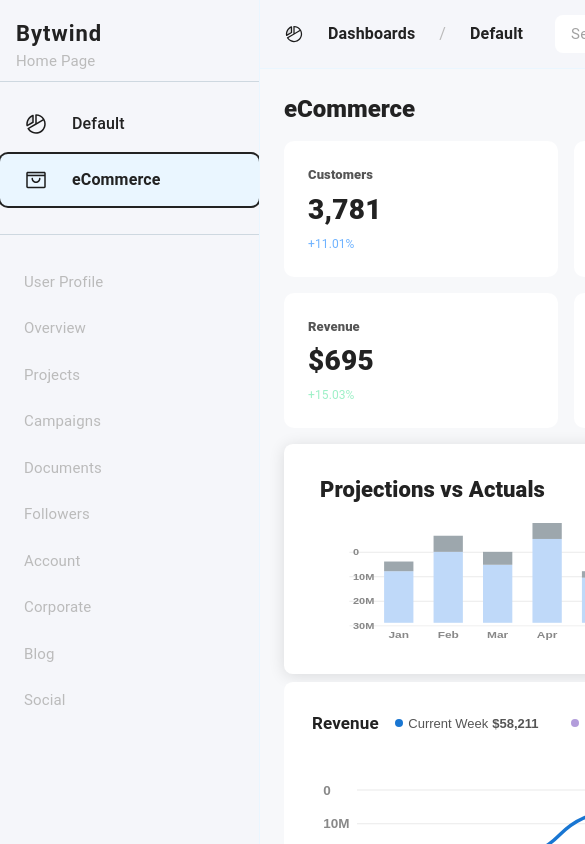
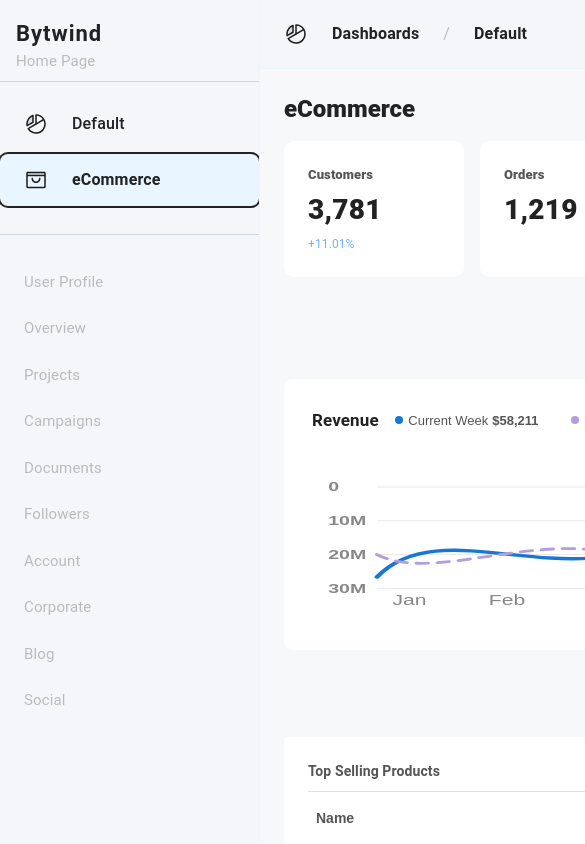
Before and after one commit to priya08dharshini934/Analytics-DashBoard-UI, a Next.js app: page / in a window 390 px wide. Both pictures are taken after a click on the button "eCommerce". Shown: the top 844 px of the page, 585 px wide, since content can reach past the window. Built offline with nearby package versions, Linux system fonts and the light colour scheme.

Commit message:
Refactor Dashboard component: replace Grid with Box for improved layout and responsiveness.

```diff
--- a/src/app/dashboard.tsx
+++ b/src/app/dashboard.tsx
@@ -148,10 +148,10 @@ export default function DashboardContent() {
                   </Typography>
                 </Box>
                 {/* Top row: Stat cards and Projections vs Actuals */}
-                <Grid container spacing={2} sx={{ mb: 1 }}>
-                  <Box sx={{ display: 'flex', flexWrap: 'wrap', gap: 2, width: '100%' }}>
+                <Box sx={{ display: 'flex', gap: 2, mb: 1 }}>
+                  <Box sx={{ display: 'flex', flex: 2, gap: 2 }}>
                     {STATS.map((stat: typeof STATS[number]) => (
-                      <Box key={stat.label} sx={{ flex: '1 1 22%', minWidth: 180 }}>
+                      <Box key={stat.label} sx={{ flex: 1, minWidth: 180 }}>
                         <CardPaper sx={{ p: 3, borderRadius: 2.5 }}>
                           <Typography sx={{ fontSize: 13, fontWeight: 800, color: theme.palette.text.secondary }}>{stat.label}</Typography>
                           <Typography sx={{ fontSize: 28, fontWeight: 900, mt: 0.5, color: theme.palette.text.primary }}>{stat.value}</Typography>
@@ -160,7 +160,7 @@ export default function DashboardContent() {
                       </Box>
                     ))}
                   </Box>
-                  <Box sx={{ minWidth: 340, maxWidth: 420, width: '100%' }}>
+                  <Box sx={{ flex: 1, minWidth: 340, maxWidth: 420 }}>
                     <CardPaper
                       sx={{
                         px: 4.5,
@@ -262,10 +262,10 @@ export default function DashboardContent() {
                       </Box>
                     </CardPaper>
                   </Box>
-                </Grid>
+                </Box>
                 {/* Middle row: Revenue chart (left), Revenue by Location and Total Sales (right) */}
-                <Grid container spacing={2} sx={{ mb: 1 }}>
-                  <Grid item xs={12} md={8}>
+                <Box sx={{ display: 'flex', gap: 2, mb: 1 }}>
+                  <Box sx={{ flex: 2 }}>
                     <CardPaper sx={{ p: 3.5, minHeight: 220, background: mode === 'dark' ? '#18181b' : '#fff', borderRadius: 2.2 }}>
                       <Box sx={{ display: 'flex', alignItems: 'center', mb: 1 }}>
                         <Typography variant="subtitle2" sx={{ color: theme.palette.text.primary, fontWeight: 700, fontSize: 17 }}>
@@ -336,8 +336,8 @@ export default function DashboardContent() {
                         </svg>
                       </Box>
                     </CardPaper>
-                  </Grid>
-                  <Grid item xs={12} md={4}>
+                  </Box>
+                  <Box sx={{ flex: 1, minWidth: 340, maxWidth: 420 }}>
                     <CardPaper sx={{ p: 2, borderRadius: 3, mb: 2 }}>
                       <Typography variant="subtitle2" sx={{ mb: 1, color: theme.palette.text.secondary, fontWeight: 700 }}>
                         Revenue by Location
@@ -362,11 +362,11 @@ export default function DashboardContent() {
                         ))}
                       </Box>
                     </CardPaper>
-                  </Grid>
-                </Grid>
+                  </Box>
+                </Box>
                 {/* Bottom row: Top Selling Products (left), Total Sales (right) */}
-                <Grid container spacing={2} sx={{ mt: 1 }}>
-                  <Grid item xs={12} md={8}>
+                <Box sx={{ display: 'flex', gap: 2, mt: 1 }}>
+                  <Box sx={{ flex: 2 }}>
                     <CardPaper sx={{ p: 3, mt: 0 }}>
                       <Typography variant="subtitle2" sx={{ mb: 1, color: theme.palette.text.secondary, fontWeight: 700 }}>
                         Top Selling Products
@@ -393,8 +393,8 @@ export default function DashboardContent() {
                         </tbody>
                       </Box>
                     </CardPaper>
-                  </Grid>
-                  <Grid item xs={12} md={4}>
+                  </Box>
+                  <Box sx={{ flex: 1, minWidth: 340, maxWidth: 420 }}>
                     <CardPaper sx={{ p: 2.5, borderRadius: 3 }}>
                       <Typography variant="subtitle2" sx={{ mb: 1, color: theme.palette.text.secondary, fontWeight: 700 }}>
                         Total Sales
@@ -440,8 +440,8 @@ export default function DashboardContent() {
                         </Box>
                       </Box>
                     </CardPaper>
-                  </Grid>
-                </Grid>
+                  </Box>
+                </Box>
               </>
             ) : (
               <>
```
